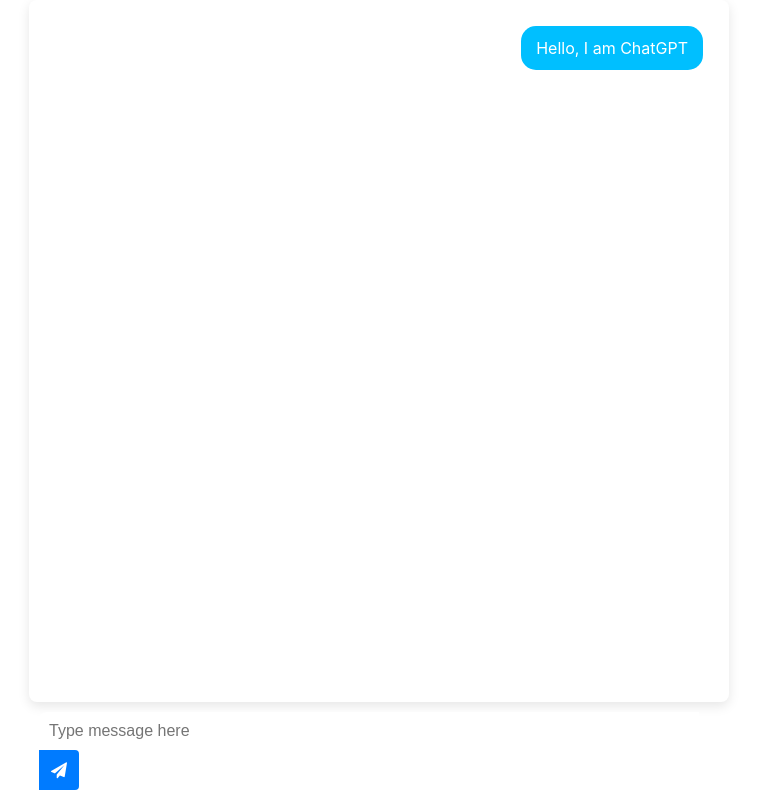
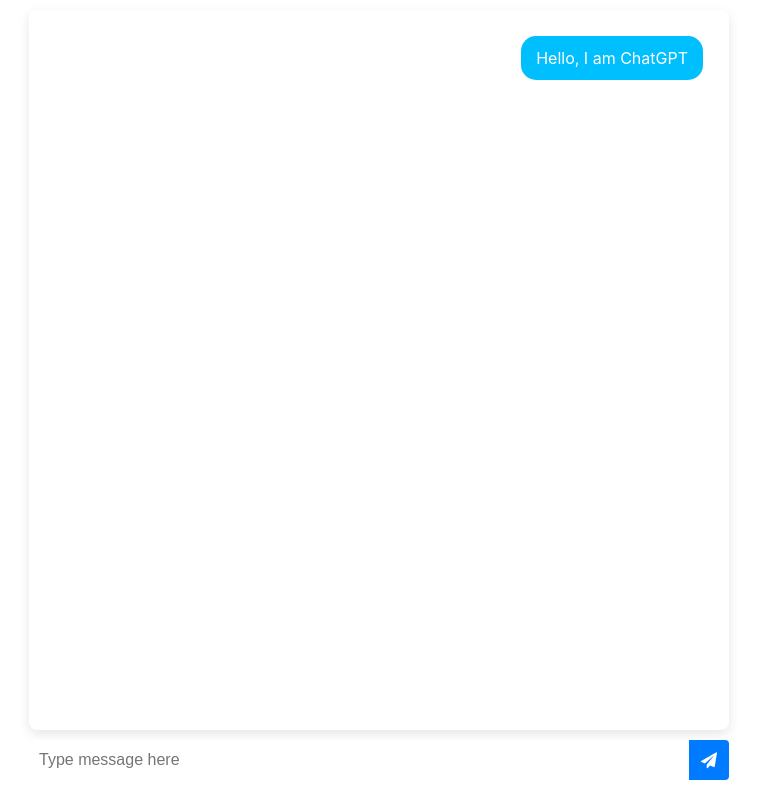
Before and after one commit to markprodehl/Chat-AI, a React (Vite) app: page / in a window 1280 px wide. Shown: the whole page, without its empty margins (261-1021 px from the left). Built offline with nearby package versions, Linux system fonts and the light colour scheme; no server answers.

Commit message:
Update to prevent the send button from wrapping on wider resolution screens

```diff
--- a/src/styles.css
+++ b/src/styles.css
@@ -69,6 +69,8 @@
     }
 
     .message-input-container {
+        display: flex;
+        flex-wrap: nowrap; /* Ensure the elements don't wrap */
         padding: 10px;
     }
 
```
